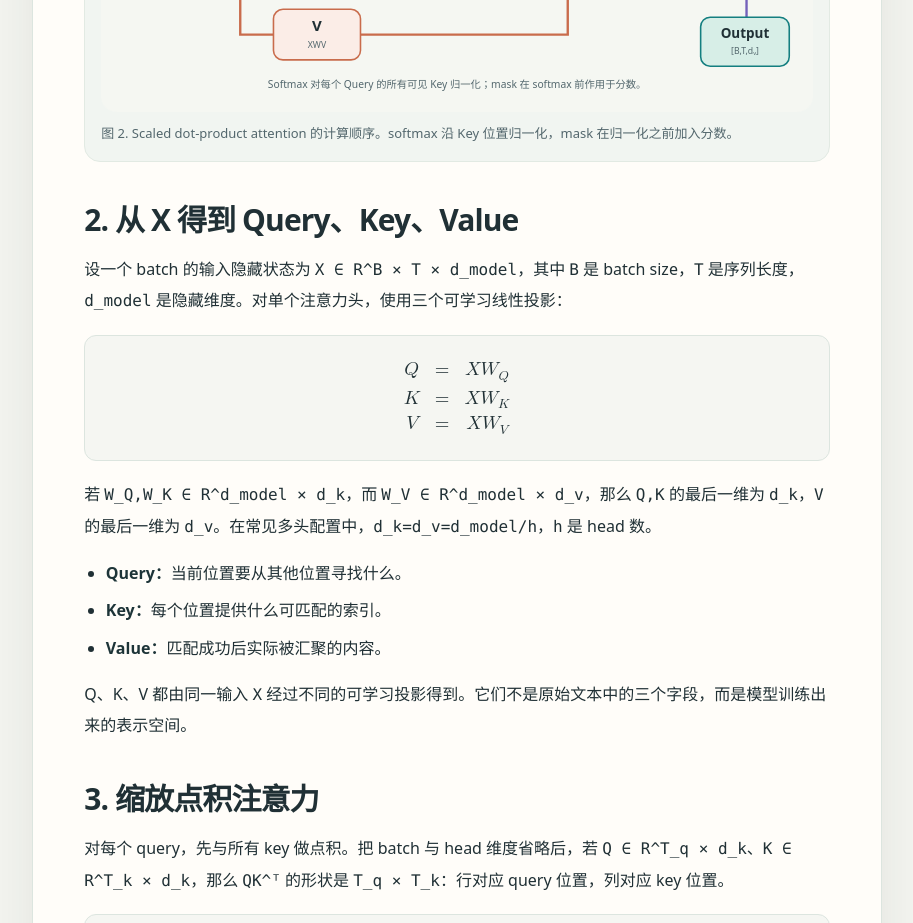
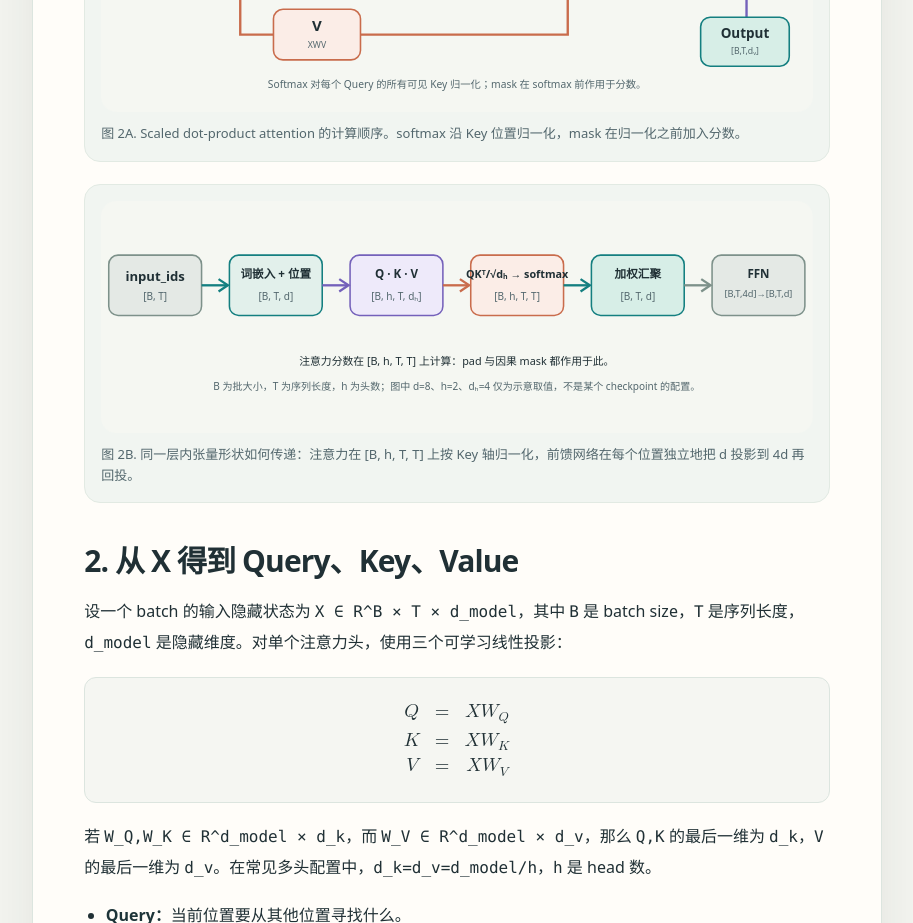
Before and after one commit to 1998x-stack/Bert-tutorial, a website: page articles/02-transformer-encoder.html in a window 1280 px wide. Shown: the part 980-1903 px from the top of the page, without its empty margins (280-1193 px from the left). Drawn offline with Linux system fonts and the light colour scheme.

Commit message:
feat(Bert-tutorial): add tensor-shape ledger figure to chapter 02 and support inline SVG figures

```diff
--- a/articles/02-transformer-encoder.html
+++ b/articles/02-transformer-encoder.html
@@ -42,7 +42,30 @@
           <p>这并不意味着注意力天然“理解”了语言，也不意味着所有 token 都必须彼此可见。可见范围由 mask 决定：编码器通常允许位置间双向交互；自回归解码器会阻止当前位置读取未来 token。</p>
           <figure>
             <img src="../assets/diagrams/02-scaled-attention.svg" alt="输入 X 投影为 Q、K、V，经缩放、mask、softmax 和加权汇聚得到输出的计算流程">
-            <figcaption>图 2. Scaled dot-product attention 的计算顺序。softmax 沿 Key 位置归一化，mask 在归一化之前加入分数。</figcaption>
+            <figcaption>图 2A. Scaled dot-product attention 的计算顺序。softmax 沿 Key 位置归一化，mask 在归一化之前加入分数。</figcaption>
+          </figure>
+          <figure>
+            <svg xmlns="http://www.w3.org/2000/svg" viewBox="0 0 920 300" role="img" aria-labelledby="c02shapeTitle c02shapeDesc">
+              <title id="c02shapeTitle">Encoder 单层的张量形状传递</title>
+              <desc id="c02shapeDesc">从 input_ids 的 [B,T] 到词嵌入与位置相加的 [B,T,d]，再投影为每个头 [B,h,T,dh] 的 Q、K、V，注意力分数为 [B,h,T,T]，加权汇聚后回到 [B,T,d]，经前馈网络 [B,T,4d] 再回到 [B,T,d]。</desc>
+              <rect width="920" height="300" rx="20" fill="#f5f7f2"/>
+              <g font-family="system-ui, sans-serif" fill="#203035">
+                <rect x="10" y="70" width="120" height="78" rx="12" fill="#e4e9e5" stroke="#7d918a" stroke-width="2"/><text x="70" y="104" text-anchor="middle" font-size="17" font-weight="700">input_ids</text><text x="70" y="128" text-anchor="middle" font-size="13" fill="#53676d">[B, T]</text>
+                <rect x="166" y="70" width="120" height="78" rx="12" fill="#e2f0eb" stroke="#147f80" stroke-width="2"/><text x="226" y="100" text-anchor="middle" font-size="15" font-weight="700">词嵌入 + 位置</text><text x="226" y="128" text-anchor="middle" font-size="13" fill="#53676d">[B, T, d]</text>
+                <rect x="322" y="70" width="120" height="78" rx="12" fill="#eeeafa" stroke="#7461ba" stroke-width="2"/><text x="382" y="100" text-anchor="middle" font-size="15" font-weight="700">Q · K · V</text><text x="382" y="128" text-anchor="middle" font-size="13" fill="#53676d">[B, h, T, dₕ]</text>
+                <rect x="478" y="70" width="120" height="78" rx="12" fill="#fbede7" stroke="#c96c4c" stroke-width="2"/><text x="538" y="100" text-anchor="middle" font-size="14" font-weight="700">QKᵀ/√dₕ → softmax</text><text x="538" y="128" text-anchor="middle" font-size="13" fill="#53676d">[B, h, T, T]</text>
+                <rect x="634" y="70" width="120" height="78" rx="12" fill="#d7eee7" stroke="#147f80" stroke-width="2"/><text x="694" y="100" text-anchor="middle" font-size="15" font-weight="700">加权汇聚</text><text x="694" y="128" text-anchor="middle" font-size="13" fill="#53676d">[B, T, d]</text>
+                <rect x="790" y="70" width="120" height="78" rx="12" fill="#e4e9e5" stroke="#7d918a" stroke-width="2"/><text x="850" y="100" text-anchor="middle" font-size="15" font-weight="700">FFN</text><text x="850" y="124" text-anchor="middle" font-size="12" fill="#53676d">[B,T,4d]→[B,T,d]</text>
+                <path d="M130 109 H162" stroke="#147f80" stroke-width="3"/><path d="M152 101 L164 109 L152 117" fill="none" stroke="#147f80" stroke-width="3"/>
+                <path d="M286 109 H318" stroke="#7461ba" stroke-width="3"/><path d="M308 101 L320 109 L308 117" fill="none" stroke="#7461ba" stroke-width="3"/>
+                <path d="M442 109 H474" stroke="#c96c4c" stroke-width="3"/><path d="M464 101 L476 109 L464 117" fill="none" stroke="#c96c4c" stroke-width="3"/>
+                <path d="M598 109 H630" stroke="#147f80" stroke-width="3"/><path d="M620 101 L632 109 L620 117" fill="none" stroke="#147f80" stroke-width="3"/>
+                <path d="M754 109 H786" stroke="#7d918a" stroke-width="3"/><path d="M776 101 L788 109 L776 117" fill="none" stroke="#7d918a" stroke-width="3"/>
+              </g>
+              <text x="460" y="212" text-anchor="middle" font-family="system-ui,sans-serif" font-size="14" fill="#203035">注意力分数在 [B, h, T, T] 上计算：pad 与因果 mask 都作用于此。</text>
+              <text x="460" y="244" text-anchor="middle" font-family="system-ui,sans-serif" font-size="13" fill="#53676d">B 为批大小，T 为序列长度，h 为头数；图中 d=8、h=2、dₕ=4 仅为示意取值，不是某个 checkpoint 的配置。</text>
+            </svg>
+            <figcaption>图 2B. 同一层内张量形状如何传递：注意力在 [B, h, T, T] 上按 Key 轴归一化，前馈网络在每个位置独立地把 d 投影到 4d 再回投。</figcaption>
           </figure>
         </section>
 
--- a/assets/css/course.css
+++ b/assets/css/course.css
@@ -95,6 +95,7 @@ button:focus-visible,a:focus-visible,input:focus-visible,select:focus-visible,[t
 .article-body strong{color:#1d3438}
 .article-body figure{margin:22px 0;padding:16px;background:#f1f5f1;border:1px solid #e2eae3;border-radius:16px}
 .article-body figure img{display:block;width:100%;height:auto}
+.article-body figure svg{display:block;width:100%;height:auto}
 .article-body figcaption{margin-top:11px;color:var(--muted);font-size:13px;line-height:1.65}
 .callout{margin:20px 0;padding:14px 17px;border-left:4px solid var(--accent);border-radius:0 12px 12px 0;background:var(--accent-soft)}
 .callout.warning{border-color:var(--coral);background:var(--coral-soft)}
```
